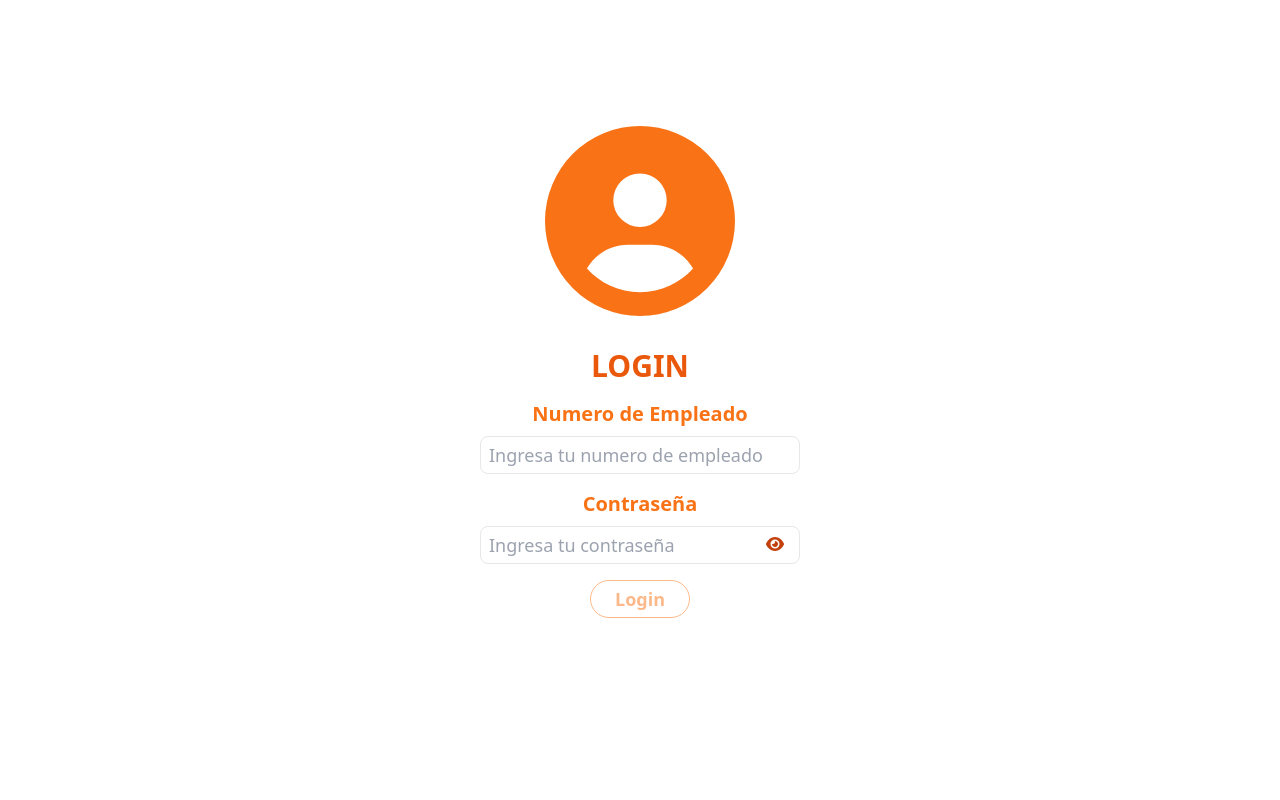
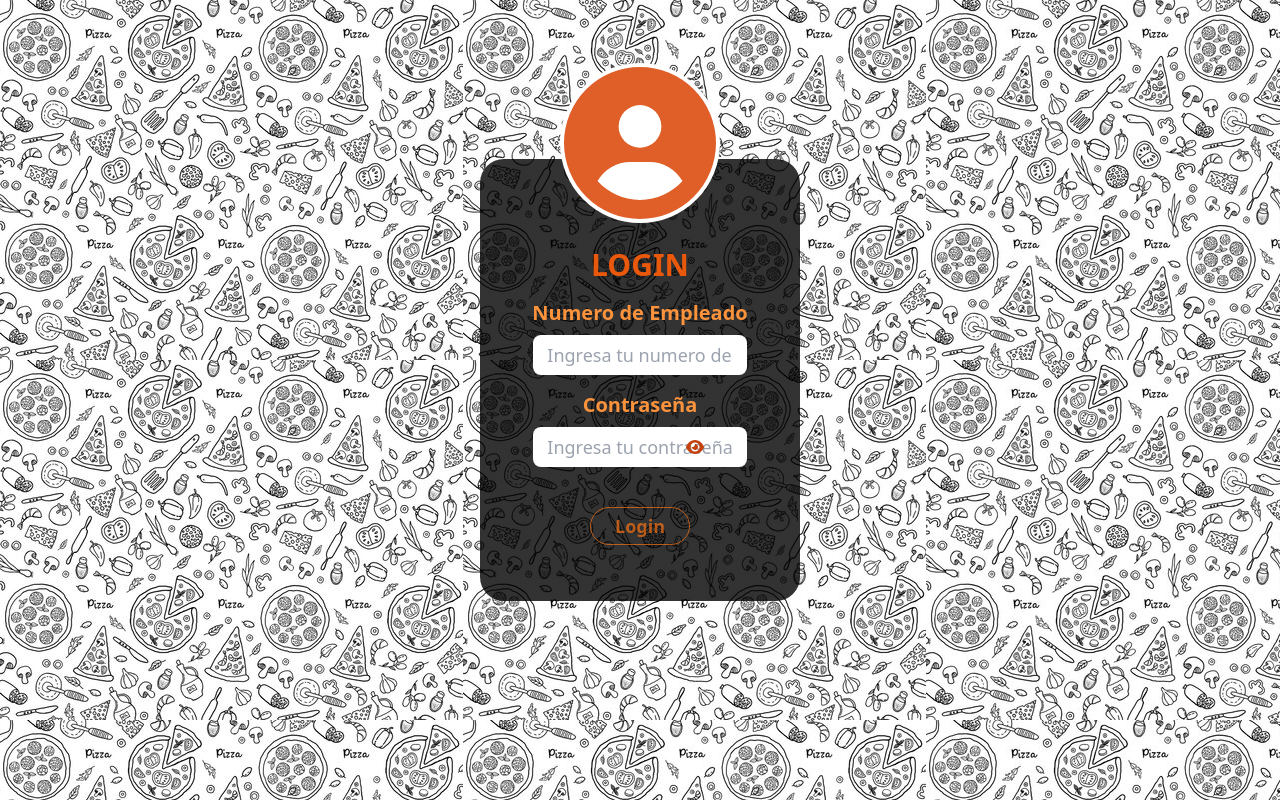
Before and after one commit to IvanHnilicka/PizzeriaApp, an Angular app: page /login in a window 1280 px wide. Built offline with nearby package versions, Linux system fonts and the light colour scheme.

Commit message:
Cambios en diseño de pagina Login, Menu Principal y Menu Pedidos

```diff
--- a/src/app/Componentes/login/login.component.html
+++ b/src/app/Componentes/login/login.component.html
@@ -1,28 +1,31 @@
-<div class="h-full w-full pb-10 flex flex-col items-center justify-center">
-    <img class="h-1/4" src="../../../assets/user-icon.svg" alt="user-icon" draggable="false">
+<div class="h-full w-full pb-10 flex flex-col items-center justify-center bg-pizza">
 
     <!-- Formulario Login -->
-    <form class="w-1/2 py-4 flex flex-col items-center" [formGroup]="loginForm">
-        <h1 class="text-orange-600 text-3xl font-semibold my-4 text-center">LOGIN</h1>
+    <form class="relative w-1/4 py-14 flex flex-col items-center bg-black/80 rounded-3xl" [formGroup]="loginForm">
+        <div class="absolute -top-24 w-40 p-1 bg-white rounded-full">
+            <img class="w-full" src="../../../assets/user-icon.svg" alt="user-icon" draggable="false">
+        </div>
+
+        <h1 class="mt-8 text-orange-600 text-3xl font-bold my-4 text-center">LOGIN</h1>
 
         <!-- Input Numero de Empleado -->
-        <label class="text-orange-500 text-xl font-semibold" for="numEmpleado-input">Numero de Empleado</label>
-        <input class="w-1/2 mt-2 mb-4 px-2 py-1 text-lg border focus:border-orange-500 rounded-lg transition-all" id="numEmpleado-input" type="number" min="1000" max="9999" placeholder="Ingresa tu numero de empleado" formControlName="numEmpleado">
+        <label class="text-orange-400 text-xl font-semibold" for="numEmpleado-input">Numero de Empleado</label>
+        <input id="numEmpleado-input"  class="w-2/3 mt-2 mb-4 px-3 py-1 text-lg border-2 border-transparent focus:border-orange-400 rounded-lg transition-all" type="number" min="1000" max="9999" placeholder="Ingresa tu numero de empleado" formControlName="numEmpleado">
 
         <!-- Input Contraseña -->
-        <label class="text-orange-500 text-xl font-semibold" for="password-input">Contraseña</label>
-        <div class="relative w-1/2 flex justify-center">
-            <input id="password-input" class="w-full mt-2 mb-4 px-2 py-1 text-lg border focus:border-orange-500 rounded-lg transition-all"
+        <label class="text-orange-400 text-xl font-semibold" for="password-input">Contraseña</label>
+        <div class="relative w-full flex justify-center">
+            <input id="password-input" class="w-2/3 mt-2 mb-4 px-3 py-1 text-lg border-2 border-transparent focus:border-orange-400 rounded-lg transition-all"
             [type]="mostrarContrasena ? 'text' : 'password'" placeholder="Ingresa tu contraseña" formControlName="contraseña">
-            <img class="absolute right-4 bottom-7" src="../../../assets/eye-icon.svg" alt="Mostrar" *ngIf="!mostrarContrasena" (click)="mostrarContrasena = true">
-            <img class="absolute right-4 bottom-7" src="../../../assets/closedEye-icon.svg" alt="Ocultar" *ngIf="mostrarContrasena" (click)="mostrarContrasena = false">
+            <img class="absolute right-20 bottom-7 mr-4" src="../../../assets/eye-icon.svg" alt="Mostrar" *ngIf="!mostrarContrasena" (click)="mostrarContrasena = true">
+            <img class="absolute right-20 bottom-7 mr-4" src="../../../assets/closedEye-icon.svg" alt="Ocultar" *ngIf="mostrarContrasena" (click)="mostrarContrasena = false">
         </div>
 
         <!-- Boton Login -->
-        <button id="login-btn" class="px-6 py-1 text-orange-500 text-lg font-semibold border border-orange-500 rounded-full enabled:hover:bg-orange-500 enabled:hover:text-white enabled:active:animate-shrink disabled:opacity-50 disabled:cursor-not-allowed" type="submit" [disabled]="loginForm.invalid" (click)="login()">Login</button>
+        <button id="login-btn" class="mt-6 px-6 py-1 text-orange-500 text-lg font-semibold border border-orange-500 rounded-full enabled:hover:bg-orange-500 enabled:hover:text-white enabled:active:animate-shrink disabled:opacity-70 disabled:cursor-not-allowed" type="submit" [disabled]="loginForm.invalid" (click)="login()">Login</button>
 
         <!-- Spinner -->
-        <img id="login-spinner" class="hidden h-8 animate-rotate" src="../../../assets/spinner-icon.svg" alt="Cargando">
+        <img id="login-spinner" class="hidden h-8 animate-rotate mt-7" src="../../../assets/spinner-icon.svg" alt="Cargando">
 
     </form>
 </div>
--- a/src/app/Componentes/menu-pedidos/menu-pedidos.component.html
+++ b/src/app/Componentes/menu-pedidos/menu-pedidos.component.html
@@ -2,12 +2,12 @@
     <app-header></app-header>
 
     <!-- Contenedor principal -->
-    <div class="w-full h-full px-4 flex overflow-y-scroll">
+    <div class="w-full h-full flex overflow-y-scroll">
 
         <!-- Contenedor Productos -->
         <div class="w-3/4 p-4 grid grid-cols-3 gap-4 border border-l-transparent border-r-orange-500 overflow-y-scroll" *ngIf="listaProductos.length > 0">
             <!-- Producto -->
-            <button class="h-[180px] flex flex-col items-center justify-center border border-orange-500"
+            <button class="h-[180px] flex flex-col items-center justify-center bg-orange-400/90 text-white hover:bg-orange-400 transition-all"
             *ngFor="let producto of listaProductos" (click)="agregarProducto(producto)">
                 <h1 class="text-2xl mb-2">{{ producto.nombre }}</h1>
                 <p class="text-xl">${{ producto.costo }}</p>
--- a/src/app/Componentes/menu-principal/menu-principal.component.html
+++ b/src/app/Componentes/menu-principal/menu-principal.component.html
@@ -1,25 +1,25 @@
 <div class="h-full w-full flex flex-col">
     <app-header></app-header>
 
-    <div class="h-full my-4 py-20 px-10 flex flex-col items-center gap-24">
+    <div class="h-full py-32 px-10 flex flex-col items-center gap-16 bg-[#efefef]">
 
-        <h1 class="text-4xl text-orange-500 font-semibold">MENU PRINCIPAL</h1>
+        <h1 class="text-4xl text-orange-500 font-bold">MENU PRINCIPAL</h1>
 
         <!-- Contenedor opciones Menu -->
-        <div class="w-full h-1/2 flex items-center justify-center gap-10">
-            <button class="w-1/4 h-full text-3xl text-orange-500 font-semibold border-2 border-orange-500 rounded-3xl hover:bg-orange-500 hover:text-white transition-all active:animate-shrink" routerLink="/pedidos">
+        <div class="w-full h-1/2 px-20 flex items-center justify-center gap-20">
+            <button class="w-2/3 h-full px-10 text-3xl text-orange-500 font-semibold bg-white border-2 border-orange-500 rounded-3xl hover:bg-orange-500/90 hover:text-white transition-all active:animate-shrink" routerLink="/pedidos">
                 Tomar pedidos
             </button>
 
-            <button class="w-1/4 h-full text-3xl text-orange-500 font-semibold border-2 border-orange-500 rounded-3xl hover:bg-orange-500 hover:text-white transition-all active:animate-shrink" *ngIf="isAdmin">
+            <button class="w-2/3 h-full px-10 text-3xl text-orange-500 font-semibold bg-white border-2 border-orange-500 rounded-3xl hover:bg-orange-500/90 hover:text-white transition-all active:animate-shrink" *ngIf="isAdmin">
                 Reporte de Ventas
             </button>
 
-            <button class="w-1/4 h-full text-3xl text-orange-500 font-semibold border-2 border-orange-500 rounded-3xl hover:bg-orange-500 hover:text-white transition-all active:animate-shrink" *ngIf="isAdmin">
+            <button class="w-2/3 h-full px-10 text-3xl text-orange-500 font-semibold bg-white border-2 border-orange-500 rounded-3xl hover:bg-orange-500/90 hover:text-white transition-all active:animate-shrink" *ngIf="isAdmin">
                 Administrar Productos
             </button>
 
-            <button class="w-1/4 h-full text-3xl text-orange-500 font-semibold border-2 border-orange-500 rounded-3xl hover:bg-orange-500 hover:text-white transition-all active:animate-shrink" *ngIf="isAdmin" routerLink="/usuarios">
+            <button class="w-2/3 h-full px-10 text-3xl text-orange-500 font-semibold bg-white border-2 border-orange-500 rounded-3xl hover:bg-orange-500/90 hover:text-white transition-all active:animate-shrink" *ngIf="isAdmin" routerLink="/usuarios">
                 Administrar Usuarios
             </button>
         </div>
--- a/tailwind.config.js
+++ b/tailwind.config.js
@@ -23,6 +23,9 @@ module.exports = {
         background: '#e6e6e6',
         darkOrange: '#c2410c',
         normalOrange: '#e05f28',
+      },
+      backgroundImage: {
+        'pizza': "url('src/assets/Pizza-bg.jpg')"
       }
     },
   },
```
Also changed, not shown: src/assets/Pizza-bg.jpg (added), src/assets/user-icon.svg.
